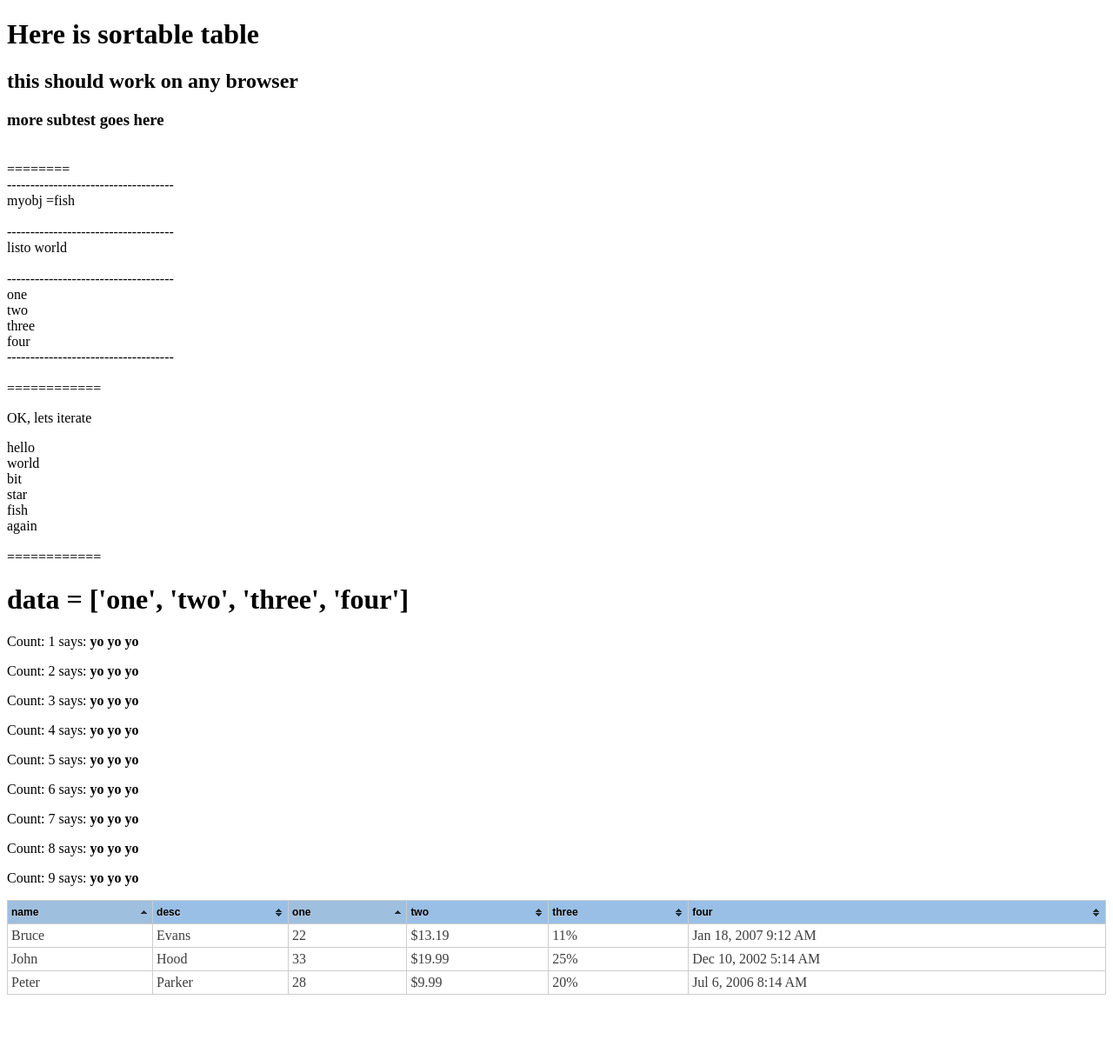
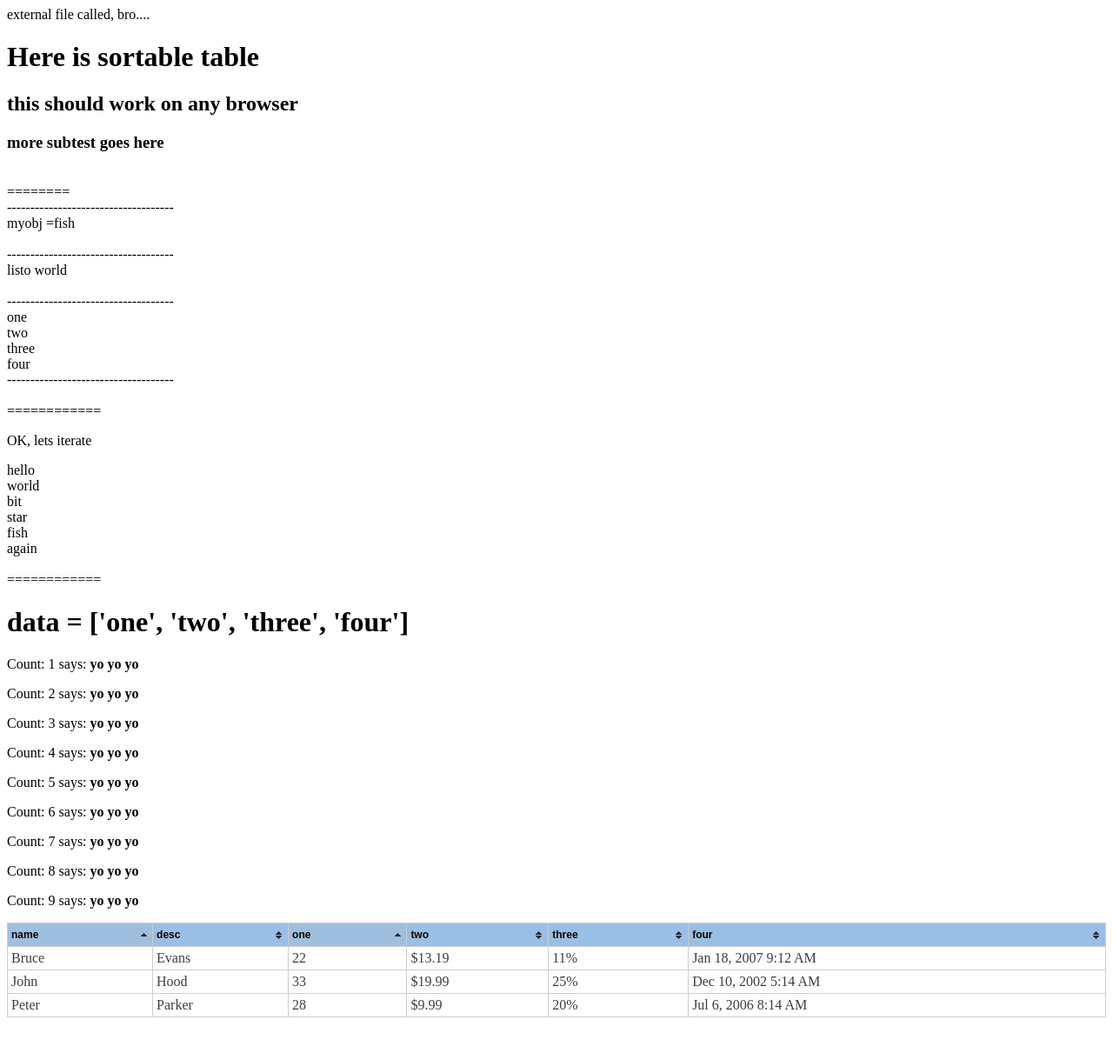
Before and after one commit to j2abro/crowdsec, a Flask app: page /idealist/ in a window 1280 px wide. Shown: the whole page at 87% size. Before the commit the page ends 1144 px from the top, so only its background shows below. Run offline with Flask 2, Linux system fonts and the light colour scheme; some libraries are stand-ins or nearby versions.

Commit message:
testing templates

```diff
--- a/static/jrun.js
+++ b/static/jrun.js
@@ -1,4 +1,7 @@
+/*
 setTimeout(function() { alert("OK, later, show this"); }, 200);
+*/
+document.write("external file called, bro....<br>");
 
 var listobject = {
 	one: "hello",
--- a/templates/idealist.html
+++ b/templates/idealist.html
@@ -28,7 +28,7 @@ var myobj = {
 	six: "again"
 }
 // THIS WORKS, below, BUT NOT AS INCLUDE
-
+/*
 var listobject = {
 	one: "hello",
 	two: "world",
@@ -37,13 +37,12 @@ var listobject = {
 	five: "fish",
 	six: "again"
 };
-/*
+
 */
 document.write("------------------------------------<br>");
 document.write("myobj =" + myobj['five'] + "<br><br>");
 
-document.write("------------------------------------<br>");
-// SO THE FOLLOWING WORKS WHEN THE OBJECT iS INCLUDED ABOVE, BUT not AS AN INCLUDE.js
+document.write("------------------------------------<br>"); // SO THE FOLLOWING doesn't work from ext .js file
 document.write("listo " + listobject['two'] + "<br><br>");
 
 document.write("------------------------------------<br>");
```
